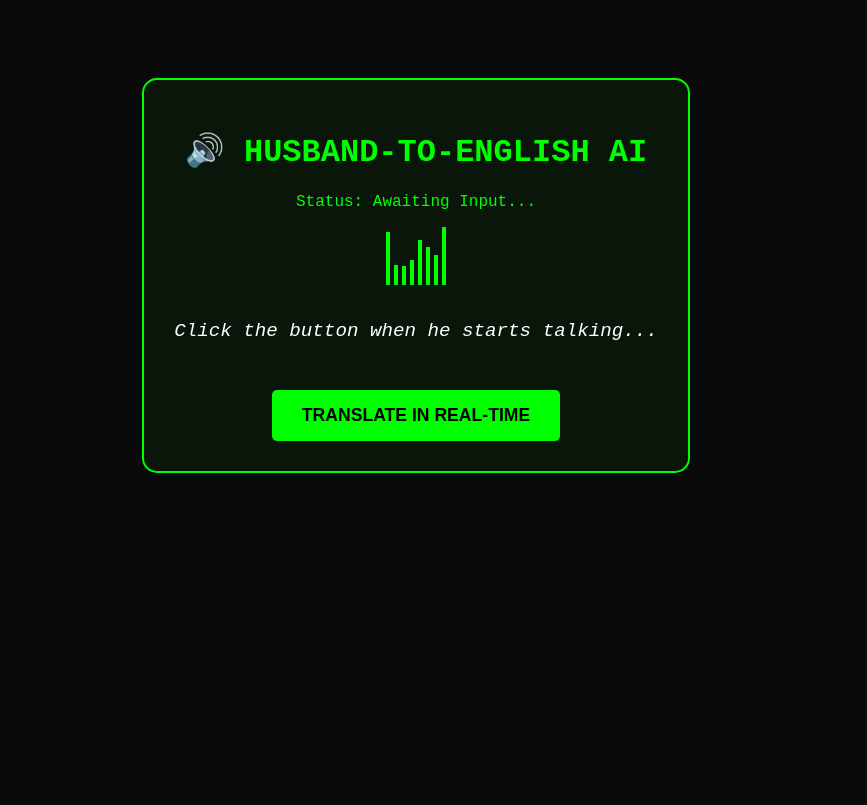
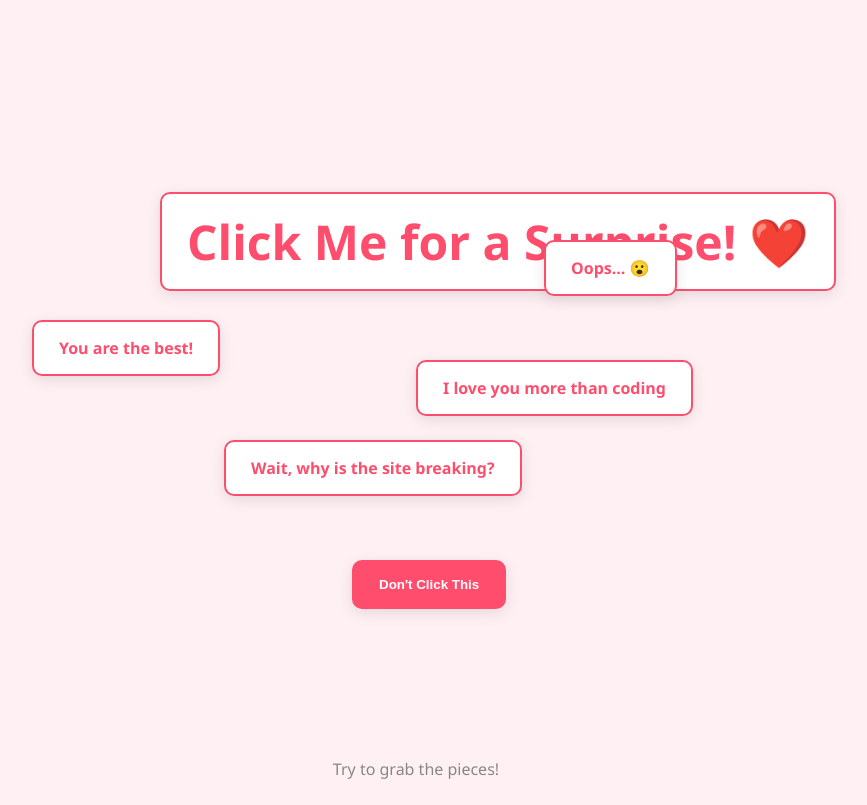
Before and after one commit to Thoufiqahamedmjk/wife, a plain HTML site: page index.html in a window 1280 px wide. Shown: the whole page, without its empty margins (224-1091 px from the left). Drawn offline with nearby package versions, Linux system fonts and the light colour scheme.

Commit message:
Revamp HTML structure and update styles

```diff
--- a/index.html
+++ b/index.html
@@ -1,79 +1,97 @@
 <!DOCTYPE html>
-<html lang="en">
+<html>
 <head>
-    <meta charset="UTF-8">
-    <meta name="viewport" content="width=device-width, initial-scale=1.0">
-    <title>AI Husband Translator v4.2</title>
+    <title>A Special Message For You</title>
+    <script src="https://cdnjs.cloudflare.com/ajax/libs/matter-js/0.18.0/matter.min.js"></script>
     <style>
-        body { background: #0a0a0a; color: #00ff00; font-family: 'Courier New', monospace; text-align: center; padding: 20px; overflow: hidden; }
-        #container { border: 2px solid #00ff00; border-radius: 15px; padding: 30px; display: inline-block; margin-top: 50px; background: rgba(0, 255, 0, 0.05); }
-        .bar { display: inline-block; width: 4px; height: 20px; background: #00ff00; margin: 0 2px; transition: height 0.1s; }
-        button { background: #00ff00; color: #000; border: none; padding: 15px 30px; font-weight: bold; cursor: pointer; border-radius: 5px; font-size: 1.1rem; margin-top: 20px; }
-        button:hover { background: #00cc00; }
-        #output { margin-top: 30px; min-height: 50px; font-size: 1.2rem; color: #fff; font-style: italic; }
-        .loading { color: #ffcc00; }
+        body { margin: 0; overflow: hidden; font-family: 'Segoe UI', sans-serif; background: #fff0f3; }
+        #gui { position: absolute; width: 100%; height: 100%; pointer-events: none; display: flex; flex-direction: column; align-items: center; justify-content: center; }
+        .physics-element {
+            position: absolute; padding: 15px 25px; background: white;
+            border-radius: 10px; box-shadow: 0 4px 15px rgba(0,0,0,0.1);
+            user-select: none; pointer-events: auto; cursor: grab;
+            border: 2px solid #ff4d6d; color: #ff4d6d; font-weight: bold;
+        }
+        h1 { color: #ff4d6d; font-size: 3rem; pointer-events: auto; cursor: pointer; }
+        #instruction { position: fixed; bottom: 20px; color: #888; width: 100%; text-align: center; }
     </style>
 </head>
 <body>
 
-<div id="container">
-    <h1>🔊 HUSBAND-TO-ENGLISH AI</h1>
-    <p>Status: <span id="status">Awaiting Input...</span></p>
-
-    <div id="visualizer">
-        <div class="bar"></div><div class="bar"></div><div class="bar"></div><div class="bar"></div><div class="bar"></div><div class="bar"></div><div class="bar"></div><div class="bar"></div>
+    <div id="gui">
+        <h1 class="physics-element" style="top:20%; left:30%;">Click Me for a Surprise! ❤️</h1>
+        <div class="physics-element" style="top:40%; left:20%;">You are the best!</div>
+        <div class="physics-element" style="top:45%; left:50%;">I love you more than coding</div>
+        <div class="physics-element" style="top:55%; left:35%;">Wait, why is the site breaking?</div>
+        <div class="physics-element" style="top:30%; left:60%;">Oops... 😮</div>
+        <button class="physics-element" style="top:70%; left:45%; background: #ff4d6d; color: white;">Don't Click This</button>
     </div>
 
-    <div id="output">Click the button when he starts talking...</div>
+    <div id="instruction">Try to grab the pieces!</div>
 
-    <button onclick="startTranslate()">TRANSLATE IN REAL-TIME</button>
-</div>
+    <script>
+        const { Engine, Render, Runner, World, Bodies, Mouse, MouseConstraint } = Matter;
 
-<script>
-    const translations = [
-        "Translation: 'I'll do it later' = 'I have already forgotten you asked.'",
-        "Translation: 'I'm almost ready' = 'I am currently sitting on the bed scrolling Reddit.'",
-        "Translation: 'What do you want for dinner?' = 'Please pick a place so I don't have to think.'",
-        "Translation: 'I was just resting my eyes' = 'I have been asleep for 45 minutes.'",
-        "Translation: 'I can't find it' = 'I haven't actually looked for it yet.'",
-        "Translation: 'Yes, I'm listening' = 'I am currently thinking about Batman.'",
-        "Translation: 'It's a small scratch' = 'The car is fundamentally different now.'"
-    ];
+        const engine = Engine.create();
+        const world = engine.world;
+        const elements = document.querySelectorAll('.physics-element');
+        const physicsBodies = [];
 
-    function animateBars() {
-        const bars = document.querySelectorAll('.bar');
-        bars.forEach(bar => {
-            bar.style.height = Math.random() * 50 + 10 + 'px';
+        // Setup Physics
+        const render = Render.create({
+            element: document.body,
+            engine: engine,
+            options: { width: window.innerWidth, height: window.innerHeight, wireframes: false, background: 'transparent' }
         });
-    }
 
-    setInterval(animateBars, 150);
+        // Create Walls
+        World.add(world, [
+            Bodies.rectangle(window.innerWidth/2, window.innerHeight + 25, window.innerWidth, 50, { isStatic: true }),
+            Bodies.rectangle(-25, window.innerHeight/2, 50, window.innerHeight, { isStatic: true }),
+            Bodies.rectangle(window.innerWidth + 25, window.innerHeight/2, 50, window.innerHeight, { isStatic: true })
+        ]);
 
-    function startTranslate() {
-        const output = document.getElementById('output');
-        const status = document.getElementById('status');
+        let initialized = false;
 
-        status.innerText = "LISTENING...";
-        status.style.color = "#ff4757";
-        output.innerHTML = '<span class="loading">Analyzing vocal frequencies...</span>';
+        function startPhysics() {
+            if (initialized) return;
+            initialized = true;
 
-        setTimeout(() => {
-            status.innerText = "PROCESSING...";
-            status.style.color = "#ffcc00";
-            output.innerHTML = '<span class="loading">Cross-referencing excuses database...</span>';
-        }, 1500);
+            elements.forEach(el => {
+                const rect = el.getBoundingClientRect();
+                const body = Bodies.rectangle(
+                    rect.left + rect.width/2,
+                    rect.top + rect.height/2,
+                    rect.width,
+                    rect.height,
+                    { restitution: 0.6, friction: 0.1 }
+                );
+                el.style.position = 'fixed';
+                el.style.margin = '0';
+                physicsBodies.push({ el, body });
+                World.add(world, body);
+            });
 
-        setTimeout(() => {
-            const randomPick = translations[Math.floor(Math.random() * translations.length)];
-            status.innerText = "AWAITING INPUT...";
-            status.style.color = "#00ff00";
-            output.innerText = randomPick;
+            const mouse = Mouse.create(render.canvas);
+            const mouseConstraint = MouseConstraint.create(engine, {
+                mouse: mouse,
+                constraint: { stiffness: 0.2, render: { visible: false } }
+            });
+            World.add(world, mouseConstraint);
 
-            // Interaction: Haptic feedback/Sound feel
-            if (window.navigator.vibrate) window.navigator.vibrate(100);
-        }, 3500);
-    }
-</script>
+            Runner.run(engine);
 
+            requestAnimationFrame(function update() {
+                physicsBodies.forEach(({ el, body }) => {
+                    el.style.transform = `translate(${body.position.x - el.offsetWidth/2 - (parseFloat(el.style.left) || 0)}px, ${body.position.y - el.offsetHeight/2 - (parseFloat(el.style.top) || 0)}px) rotate(${body.angle}rad)`;
+                });
+                requestAnimationFrame(update);
+            });
+        }
+
+        // Trigger on first interaction
+        window.addEventListener('mousedown', startPhysics);
+        window.addEventListener('touchstart', startPhysics);
+    </script>
 </body>
 </html>
```
